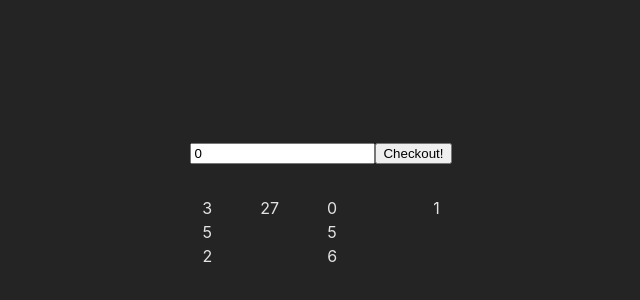
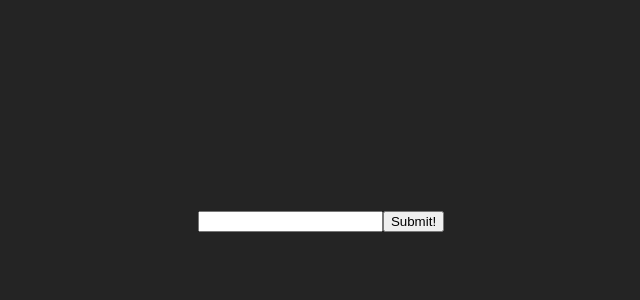
Before and after one commit to johannDeLaCruz/react_exercise-1, a React (Vite) app: page / in a window 1280 px wide. Shown: the part 180-480 px from the top of the page, without its empty margins (319-959 px from the left). Built offline with nearby package versions, Linux system fonts and the light colour scheme.

Commit message:
feat(APIexercise): exercise done!

```diff
--- /dev/null
+++ b/src/ReactAPIFetch.css
@@ -0,0 +1,4 @@
+.result-container {
+    display: flex;
+    justify-content: space-evenly;
+}
--- /dev/null
+++ b/src/ReactAPIFetch.tsx
@@ -0,0 +1,59 @@
+import { useState } from "react";
+import "./ReactAPIFetch.css";
+
+type APIObject = {
+  word: string;
+  score: number;
+};
+
+const BASE_URL = "http://api.datamuse.com/words?rel_syn="
+
+const ReactAPIFetch = () => {
+  const [word, setWord] = useState<string>("");
+  const [data, setData] = useState<APIObject[]>([]);
+
+  const fetchData = async (e: React.FormEvent) => {
+    e.preventDefault();
+    try {
+      const response = await fetch(
+        `${BASE_URL}${word}`
+      );
+      const data = await response.json();
+      if (response.ok) {
+        setData(data);
+      } else {
+        throw new Error(`${response.status} and ${response.statusText}`);
+      }
+    } catch (error) {
+      console.error(
+        "This terrible error has happened:",
+        (error as Error).message
+      );
+    }
+  };
+
+  return (
+    <>
+      <form onSubmit={fetchData}>
+        <label htmlFor="word-input"></label>
+        <input
+          type="text"
+          name="word-input"
+          id="word-input"
+          value={word}
+          onChange={(e) => setWord(e.target.value)}
+        />
+        <button type="submit">Submit!</button>
+      </form>
+      {data.map((item, index) => (
+        <div className="result-container" key={index}>
+          {Object.entries(item).map(([key, value]) => (
+            <p key={key}>{`${key}: ${value}`}</p>
+          ))}
+        </div>
+      ))}
+    </>
+  );
+};
+
+export default ReactAPIFetch;
--- a/src/index.css
+++ b/src/index.css
@@ -11,7 +11,8 @@
   text-rendering: optimizeLegibility;
   -webkit-font-smoothing: antialiased;
   -moz-osx-font-smoothing: grayscale;
-}
+
+  }
 
 a {
   font-weight: 500;
@@ -26,6 +27,7 @@ body {
   margin: 0;
   display: flex;
   place-items: center;
+  justify-content: center;
   min-width: 320px;
   min-height: 100vh;
 }
--- a/src/main.tsx
+++ b/src/main.tsx
@@ -1,10 +1,12 @@
 import React from 'react'
 import ReactDOM from 'react-dom/client'
-import App from './App.tsx'
+// import App from './App.tsx'
+import ReactAPIFetch from './ReactAPIFetch.tsx'
 import './index.css'
 
 ReactDOM.createRoot(document.getElementById('root')!).render(
   <React.StrictMode>
-    <App />
+    {/* <App /> */}
+    <ReactAPIFetch />
   </React.StrictMode>,
 )
```
